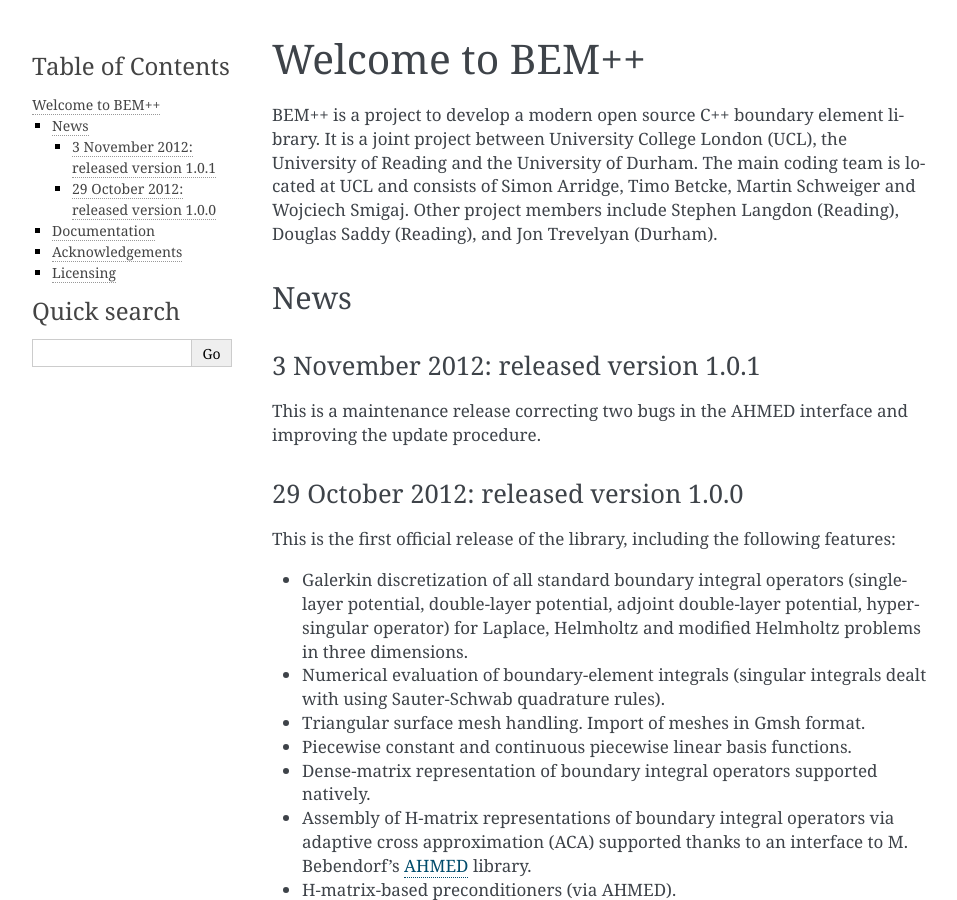
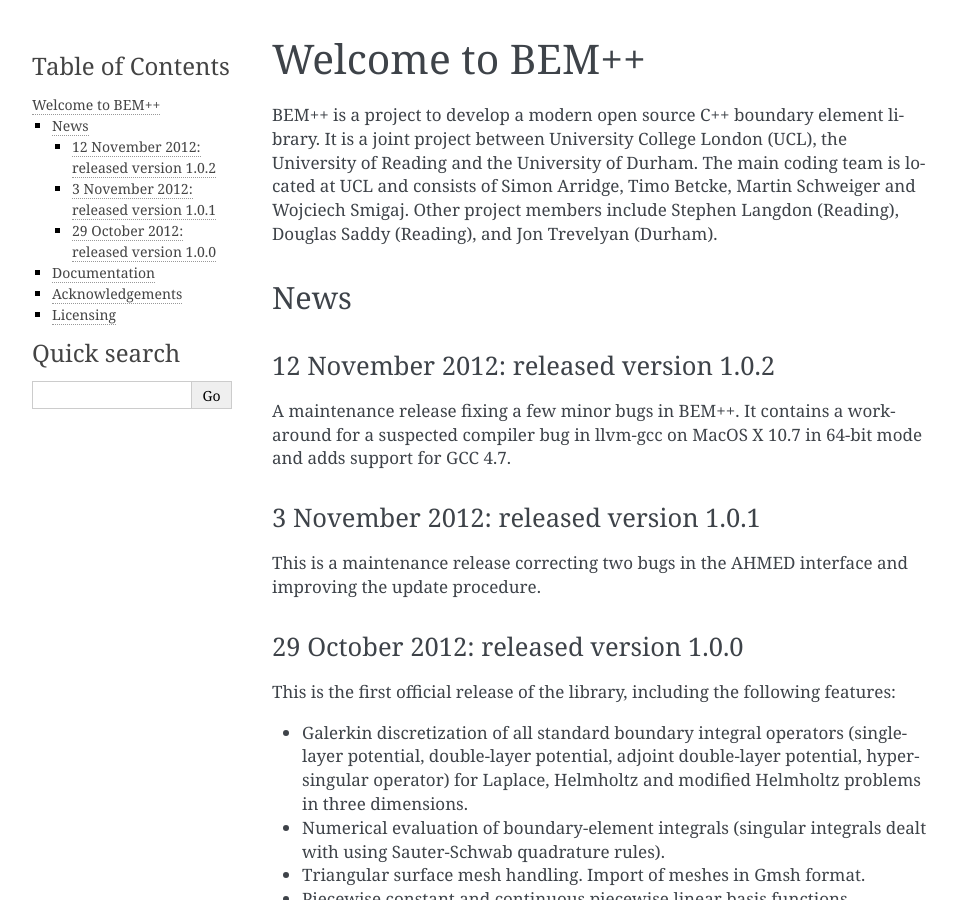
Before and after one commit to evantwout/web, a Sphinx documentation site: the page built from source/index.rst, in a window 1280 px wide and 900 px high. Shown: the whole window, without its empty margins (148-1105 px from the left). Built offline with Sphinx 7.4.7, drawn with Linux system fonts in a browser that asks for light colours; formulas are drawn with MathJax 3.

Commit message:
Announced release 1.0.2.

```diff
--- a/source/index.rst
+++ b/source/index.rst
@@ -14,6 +14,13 @@
 
 News
 ----
+
+12 November 2012: released version 1.0.2
+........................................
+
+A maintenance release fixing a few minor bugs in BEM++. It contains a workaround
+for a suspected compiler bug in llvm-gcc on MacOS X 10.7 in 64-bit mode and
+adds support for GCC 4.7.
 
 3 November 2012: released version 1.0.1
 .......................................
```
